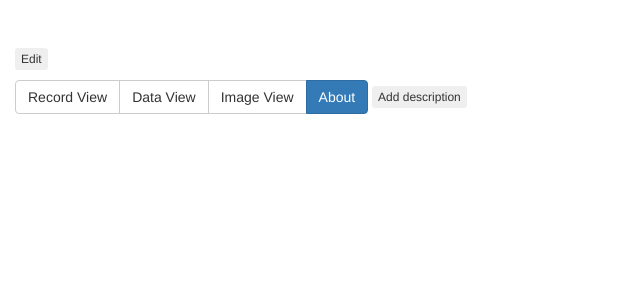
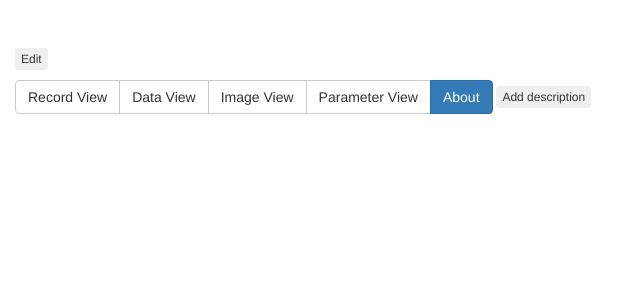
Before and after one commit to open-research/sumatra, a Django app: template sumatra/web/templates/project_detail.html in a window 1280 px wide. Shown: the part 51-351 px from the top of the page, without its empty margins (0-640 px from the left). Run offline with Django 3.2, Linux system fonts and the light colour scheme; the template is opened without the code that fills it, so the values that code supplies are empty; some libraries are stand-ins or nearby versions.

Commit message:
parameter view button in project detail

```diff
--- a/sumatra/web/templates/project_detail.html
+++ b/sumatra/web/templates/project_detail.html
@@ -20,6 +20,7 @@
     <a type="button" class="btn btn-default" href="/{{project.id}}/">Record View</a>
     <a type="button" class="btn btn-default" href="/{{project.id}}/data/">Data View</a>
     <a type="button" class="btn btn-default" href="/{{project.id}}/image/">Image View</a>
+    <a type="button" class="btn btn-default" href="/{{project.id}}/parameter">Parameter View</a>
     <button type="button" class="btn btn-primary">About</button>
 </div>
 
```
